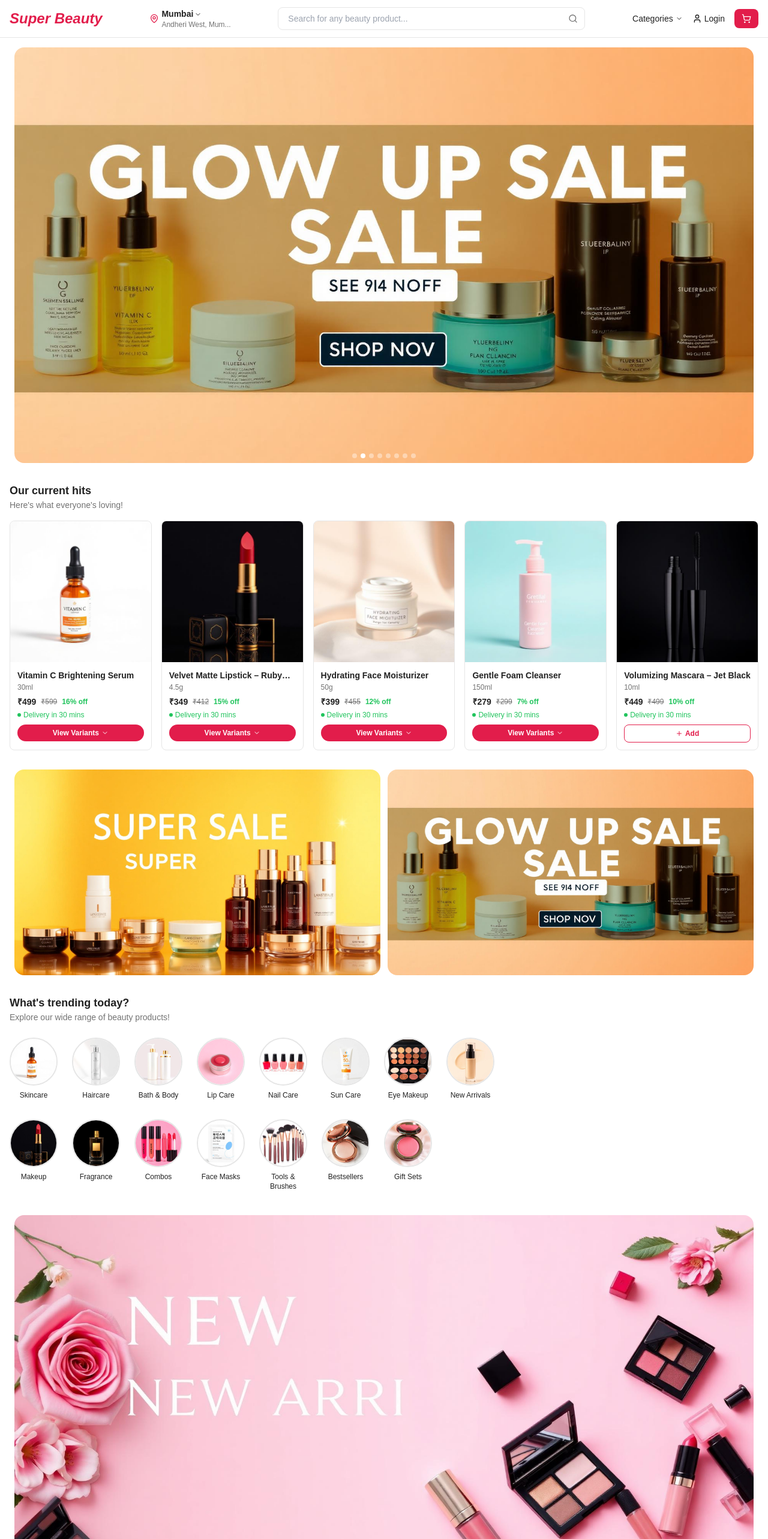
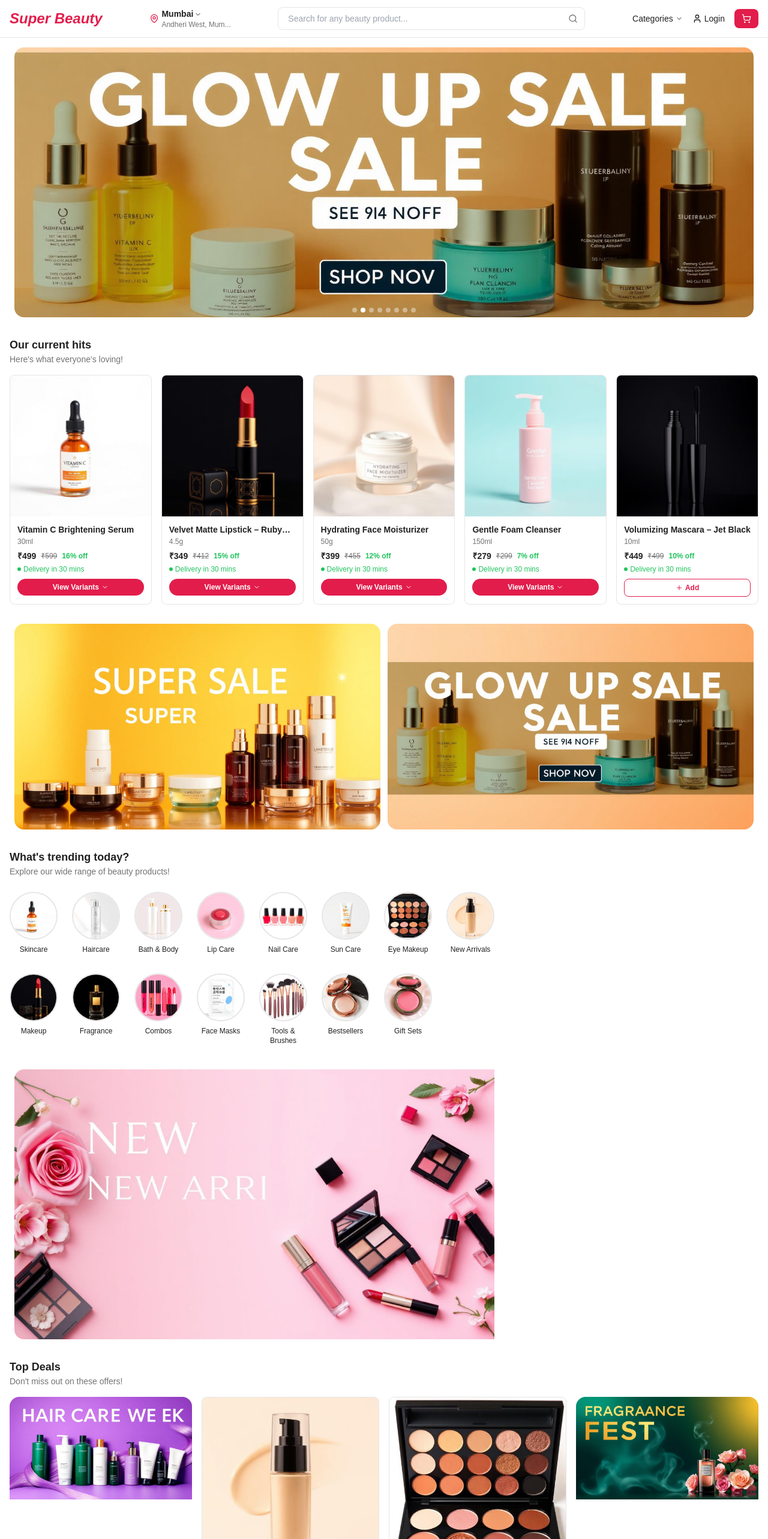
Before and after one commit to ajay-turningpoint-vapi/ecommerce-test-tp, a React (Vite) app: page / in a window 1280 px wide. Shown: the top 2566 px of the page at 60% size. Built offline with nearby package versions, Linux system fonts and the light colour scheme; the HTML template or start-up script is replaced by a standard one.

Commit message:
Constrained desktop banners
Co-authored-by: ajay-turningpoint-vapi <158992190+ajay-turningpoint-vapi@users.noreply.github.com>

```diff
--- a/src/components/banners/BannerSlider.tsx
+++ b/src/components/banners/BannerSlider.tsx
@@ -21,7 +21,7 @@ const BannerSlider = ({ banners, autoPlay = true, interval = 3500, className = '
     <div className={`relative rounded-2xl overflow-hidden group ${className}`}>
       <div className="flex transition-transform duration-500 ease-out" style={{ transform: `translateX(-${current * 100}%)` }}>
         {banners.map((b, i) => (
-          <div key={i} className="w-full shrink-0 aspect-[16/9]">
+          <div key={i} className="w-full shrink-0 aspect-[16/9] md:max-h-[400px] lg:max-h-[450px]">
             <img src={b.image} alt={b.alt} className="w-full h-full object-cover" loading={i === 0 ? 'eager' : 'lazy'} />
           </div>
         ))}
--- a/src/components/banners/PromoBanner.tsx
+++ b/src/components/banners/PromoBanner.tsx
@@ -16,7 +16,7 @@ const PromoBanner = ({ image, title, subtitle, cta, link = '/', variant = 'horiz
   if (variant === 'full' && image) {
     return (
       <Link to={link} className={`block rounded-2xl overflow-hidden relative group ${className}`}>
-        <div className="aspect-[16/9]">
+        <div className="aspect-[16/9] md:max-h-[400px] lg:max-h-[450px]">
           <img src={image} alt={title} className="w-full h-full object-cover" loading="lazy" />
         </div>
       </Link>
@@ -38,7 +38,7 @@ const PromoBanner = ({ image, title, subtitle, cta, link = '/', variant = 'horiz
   if (variant === 'vertical' && image) {
     return (
       <Link to={link} className={`block rounded-2xl overflow-hidden ${className}`}>
-        <div className="aspect-[16/9]">
+        <div className="aspect-[16/9] md:max-h-[400px] lg:max-h-[450px]">
           <img src={image} alt={title} className="w-full h-full object-cover" loading="lazy" />
         </div>
       </Link>
@@ -49,7 +49,7 @@ const PromoBanner = ({ image, title, subtitle, cta, link = '/', variant = 'horiz
   return (
     <Link to={link} className={`block rounded-2xl overflow-hidden ${className}`}>
       {image ? (
-        <div className="aspect-[16/9]">
+        <div className="aspect-[16/9] md:max-h-[400px] lg:max-h-[450px]">
           <img src={image} alt={title} className="w-full h-full object-cover" loading="lazy" />
         </div>
       ) : (
```
